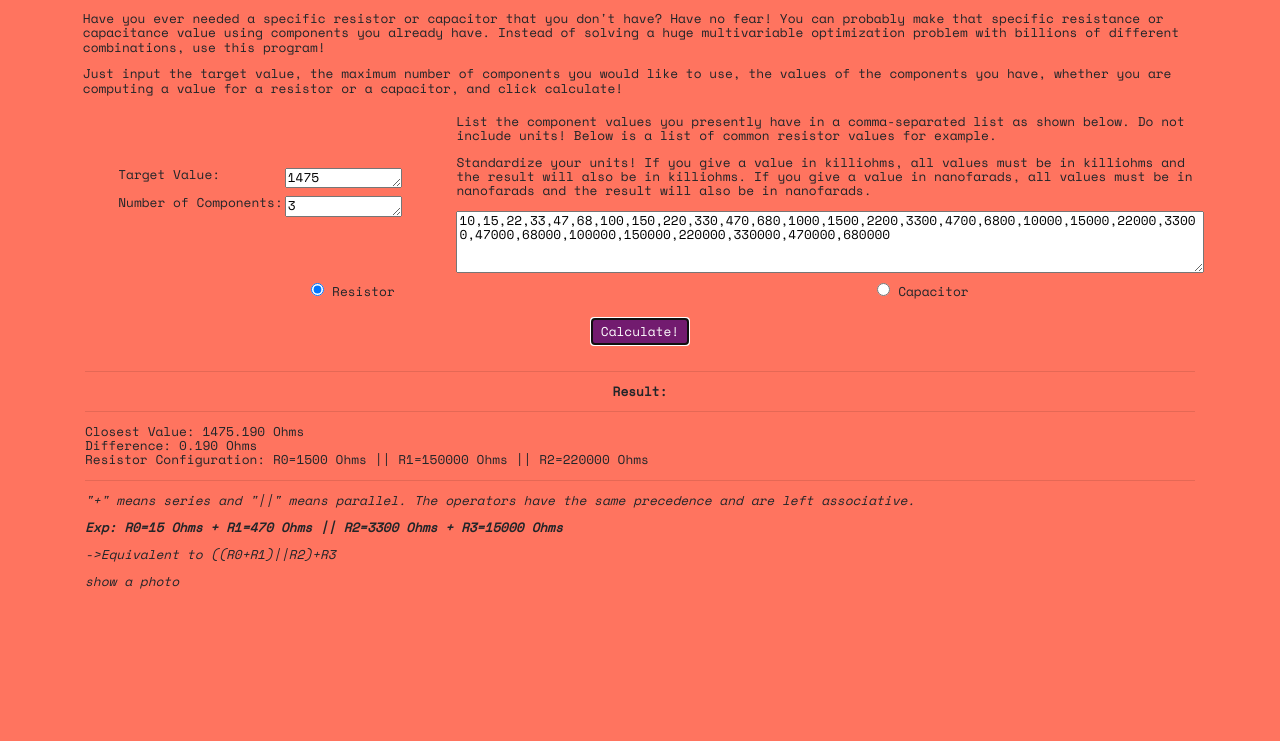
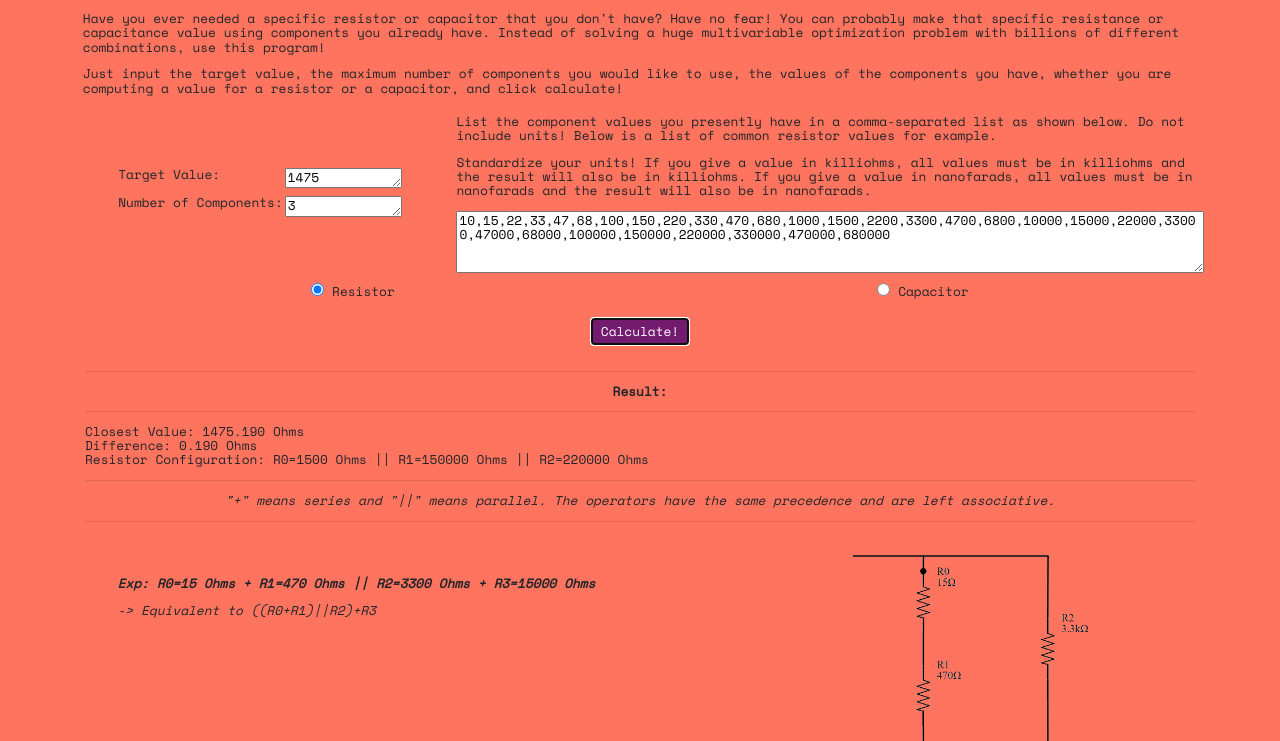
Before and after one commit to mjdargen/Stocked-RC-Equivalence-Calculator, a plain HTML site: page index.html in a window 1280 px wide. Both pictures are taken after a click on the button "Calculate!". Shown: the part 59-800 px from the top of the page. Drawn offline with nearby package versions, Linux system fonts and the light colour scheme.

Commit message:
added image

```diff
--- a/index.html
+++ b/index.html
@@ -106,10 +106,18 @@
 				<hr>
 				<p id="calcOutput"></p>
 				<hr>
-				<p class="font-italic">"+" means series and "||" means parallel. The operators have the same precedence and are left associative.</p>
-				<p class="font-weight-bold font-italic">Exp: R0=15 Ohms + R1=470 Ohms || R2=3300 Ohms + R3=15000 Ohms</p>
-				<p class="font-italic">->Equivalent to ((R0+R1)||R2)+R3</p>
-				<p class="font-italic">show a photo</p>
+				<p class="font-italic text-center">"+" means series and "||" means parallel. The operators have the same precedence and are left associative.</p>
+				<hr>
+			</div>
+		</div>
+		<!-- example -->
+		<div class="row" style="display:none" id="exampleRow">
+			<div class="col-sm-6 p-0 mx-auto align-top text-center">
+				<p class="font-weight-bold font-italic"><br><br><br>Exp: R0=15 Ohms + R1=470 Ohms || R2=3300 Ohms + R3=15000 Ohms</p>
+				<p class="font-italic">-> Equivalent to ((R0+R1)||R2)+R3</p>
+			</div>
+			<div class="col-sm-4 p-0 mx-auto my-auto text-center">
+				<img src="media/actual.png" alt="schematic" style="user-select: none; width: 240px;"></img>
 			</div>
 		</div>
 	</div>
--- a/rc_calc.js
+++ b/rc_calc.js
@@ -16,6 +16,7 @@ function calculatorClick() {
 	ser_par_config = [];
 
 	var resultDisplay = document.getElementById("resultRow");
+	var exampleDisplay = document.getElementById("exampleRow");
 	var calcOutput = document.getElementById("calcOutput");
 	var targetTextObj = document.getElementById('targetText');
 	var numCompTextObj = document.getElementById('numCompText');
@@ -45,7 +46,7 @@ function calculatorClick() {
 
 	calcOutput.innerHTML = outputStr;
 	resultDisplay.style.display = "block";
-
+	exampleDisplay.style.display = "flex";
 }
 
 /*
```
Also changed, not shown: media/actual.png (added), media/original.png (added).
